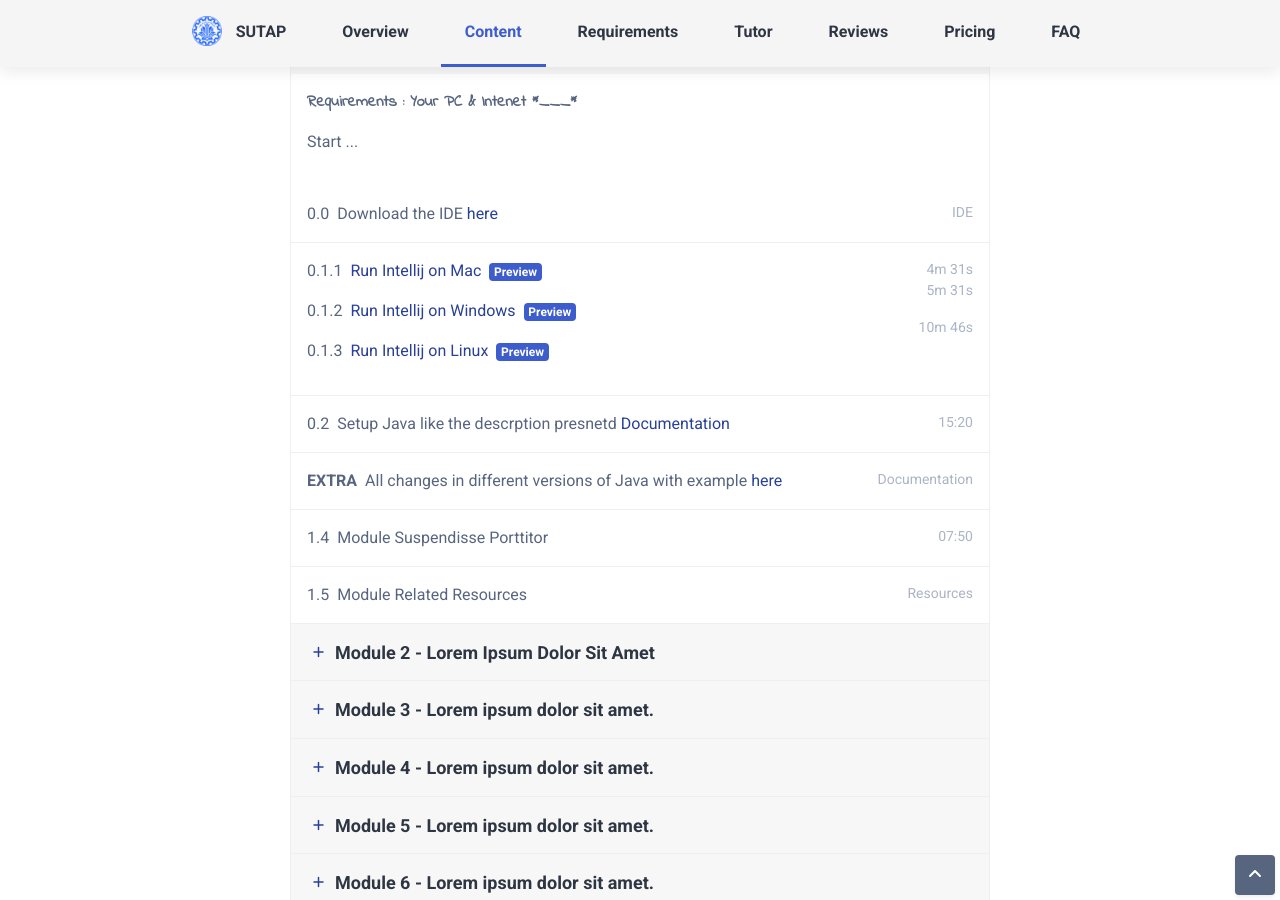
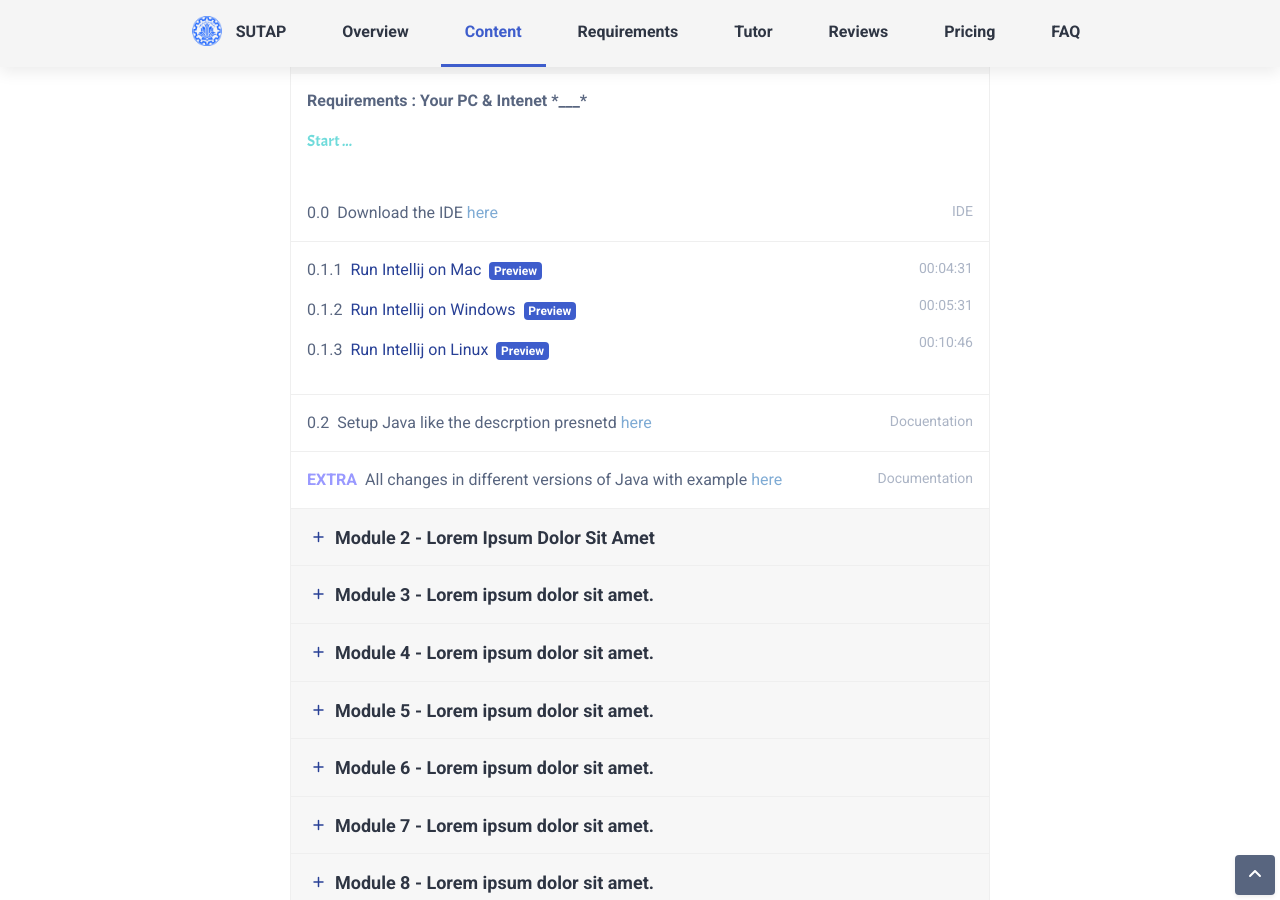
Before and after one commit to AdvProg2020/AdvProg2020.github.io, a Jekyll site: the page built from index.html, in a window 1280 px wide and 900 px high, scrolled down 1520 px. Built offline with Jekyll 4.4.1, drawn with Linux system fonts in a browser that asks for light colours; nearby versions of some CDN libraries; library files that are not in the unit come from our copies.

Commit message:
Lesson0 debug

```diff
--- a/_layouts/single.html
+++ b/_layouts/single.html
@@ -17,6 +17,8 @@
 	<link href="https://fonts.googleapis.com/css?family=Montserrat:800|Roboto:400,500,700&display=swap"
 		rel="stylesheet">
 	<link href="https://fonts.googleapis.com/css2?family=Indie+Flower&display=swap" rel="stylesheet">
+	<link href="https://fonts.googleapis.com/css2?family=Acme&display=swap" rel="stylesheet">
+
 
 
 	<!-- FontAwesome JS-->
@@ -231,11 +233,11 @@
 									<div class="card-body p-0">
 										<div class="module-intro p-3">
 											<p>
-												<b style="font-family: 'Indie Flower', cursive">
+												<b>
 													Requirements : Your PC & Intenet *___*
 												</b>
 											</p>
-											<p>
+											<p style="font-family: 'Acme', sans-serif ; color: #70dbdb">
 												Start ...
 											</p>
 										</div>
@@ -243,7 +245,8 @@
 											<div class="row justify-content-between">
 												<div class="col-9"><span
 														class="theme-text-secondary mr-2">0.0</span>Download the IDE
-														<a href="https://www.jetbrains.com/idea/download/">
+														<a href="https://www.jetbrains.com/idea/download/"
+														style="color: #7fabd4">
 															here
 														</a>
 													</div>
@@ -274,11 +277,12 @@
 														class="badge badge-primary ml-2">Preview</span>
 													</p>
 													</div>
-												<div class="col-3 text-right extra-info">4m 31s
-													<p>5m 31s
+												<div class="col-3 text-right extra-info">00:04:31
+													<p><p>00:05:31
+													</p>
 														</p>
 														<p>
-															10m 46s
+															00:10:46
 														</p>
 
 												</div>
@@ -289,42 +293,23 @@
 											<div class="row justify-content-between">
 												<div class="col-9"><span
 														class="theme-text-secondary mr-2">0.2</span>Setup Java like the descrption presnetd
-														<a href="https://www3.ntu.edu.sg/home/ehchua/programming/howto/JDK_Howto.html">Documentation</a>
+														<a href="https://www3.ntu.edu.sg/home/ehchua/programming/howto/JDK_Howto.html" style="color: #7fabd4">here</a>
 												</div>
-												<div class="col-3 text-right extra-info">15:20</div>
+												<div class="col-3 text-right extra-info">Docuentation</div>
 											</div>
 										</div>
 										<!--//module-sub-item-->
 										<div class="module-sub-item p-3">
 											<div class="row justify-content-between">
 												<div class="col-9"><span
-														class="theme-text-secondary mr-2"><b>EXTRA</b></span>All changes in different versions of Java with example
-														<a href="https://www.techgeeknext.com/java/java14-features">here</a>
+														class="theme-text-secondary mr-2"><b style="color: #9999ff">EXTRA</b></span>All changes in different versions of Java with example
+														<a href="https://www.techgeeknext.com/java/java14-features"
+														style="color: #7fabd4">here</a>
 												</div>
 												<div class="col-3 text-right extra-info">Documentation</div>
 											</div>
 										</div>
 										<!--//module-sub-item-->
-										<div class="module-sub-item p-3">
-											<div class="row justify-content-between">
-												<div class="col-9"><span
-														class="theme-text-secondary mr-2">1.4</span>Module Suspendisse
-													Porttitor</div>
-												<div class="col-3 text-right extra-info">07:50</div>
-											</div>
-										</div>
-										<!--//module-sub-item-->
-										<div class="module-sub-item p-3">
-											<div class="row justify-content-between">
-												<div class="col-9"><span
-														class="theme-text-secondary mr-2">1.5</span>Module Related
-													Resources</div>
-												<div class="col-3 text-right extra-info"><span
-														class="icon dripicons-download mr-2"></span>Resources</div>
-											</div>
-										</div>
-										<!--//module-sub-item-->
-
 									</div>
 									<!--//card-body-->
 								</div>
```
